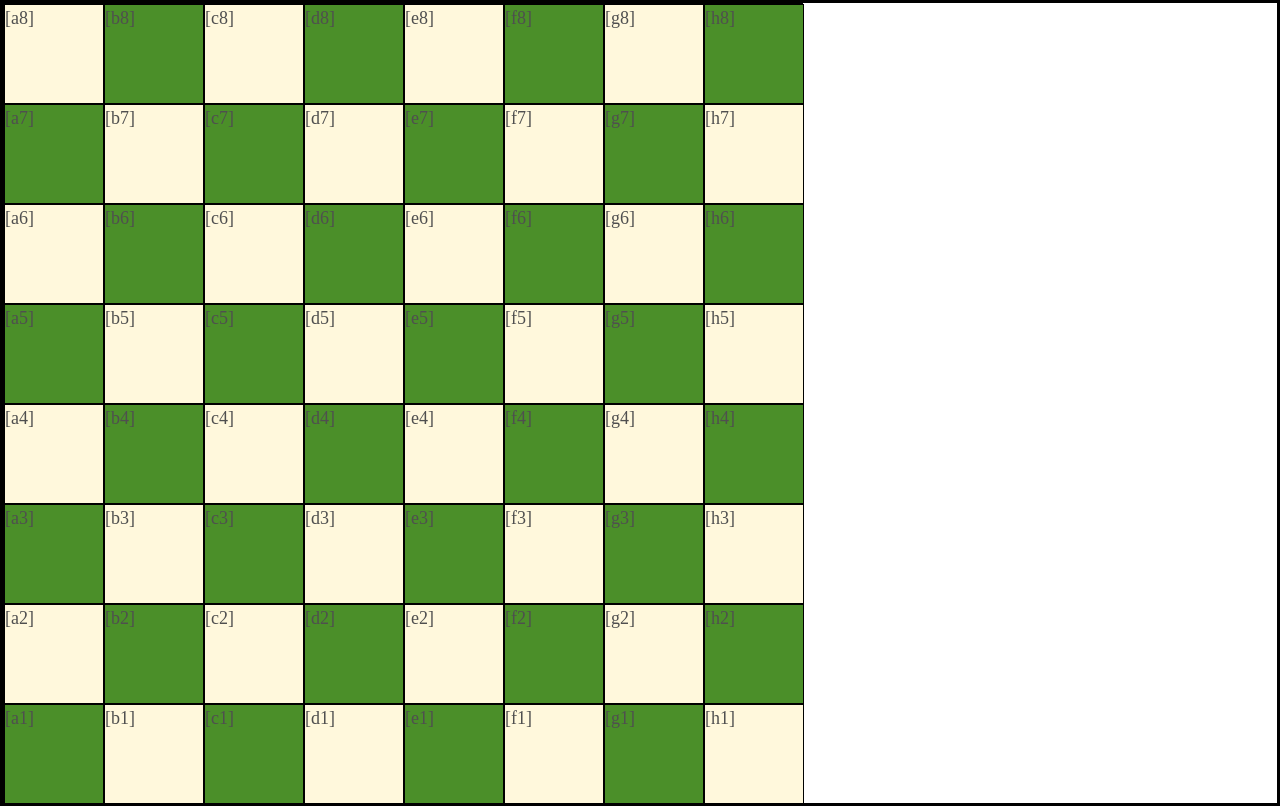
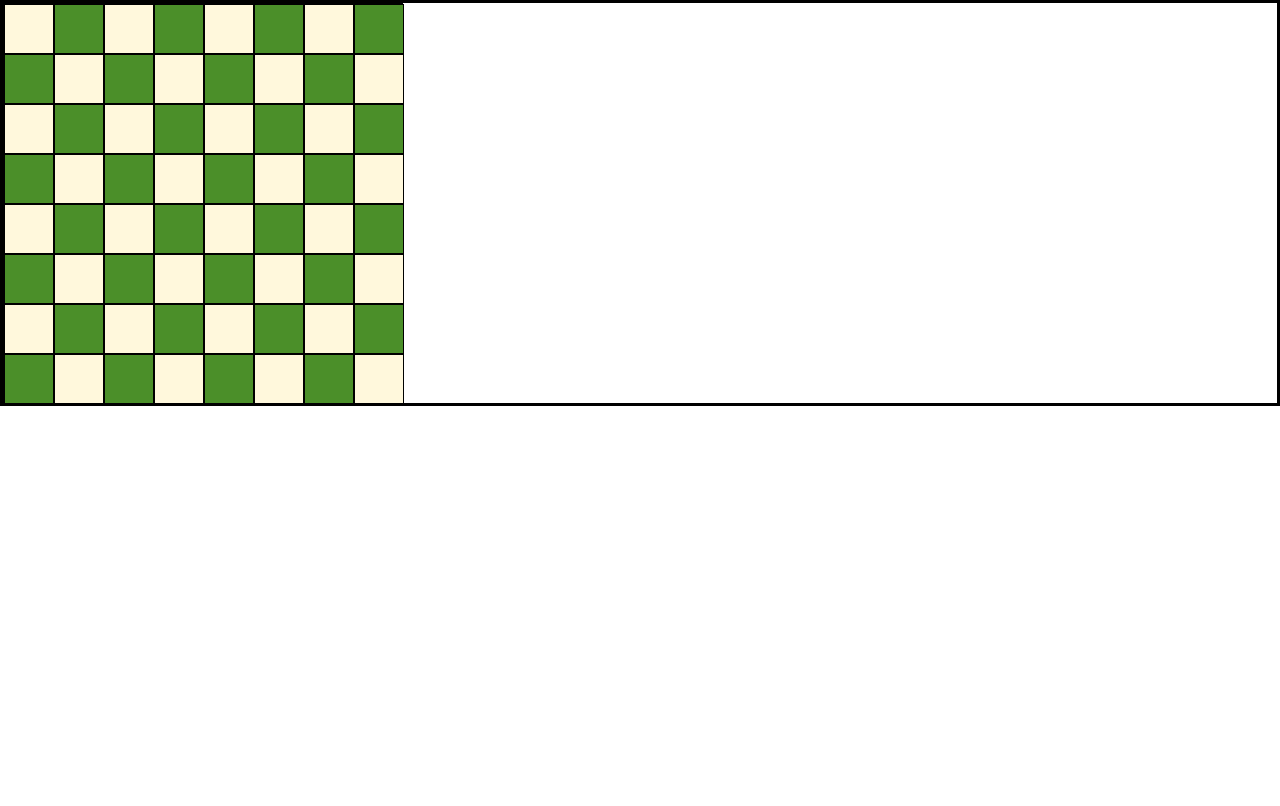
Before and after one commit to charlie-may86/my-react-app, a React (Create React App) app: page /gameChess in a window 1280 px wide. Built offline with nearby package versions, Linux system fonts and the light colour scheme.

Commit message:
new board set up

```diff
--- a/src/components/chessGame/components/BoardPartDu.js
+++ b/src/components/chessGame/components/BoardPartDu.js
@@ -1,4 +1,7 @@
-import React from "react";
+import React, { useContext } from "react";
+import SquareContext from "../context/SquareContext";
+import AnswerContext from "../context/AnswerContext";
+import squareClick from "../logic/SquareClick";
 
 const ChessBoard = () => {
   const horzAxis = ["a", "b", "c", "d", "e", "f", "g", "h"];
@@ -6,22 +9,38 @@ const ChessBoard = () => {
 
   let board = [];
 
+  const whichSquare = useContext(SquareContext);
+  const value = useContext(AnswerContext);
+
+  const handleClick = (e) => {
+
+    console.log(e.target.className);
+  };
+
   for (let j = vertAxis.length - 1; j >= 0; j--) {
     for (let i = 0; i < horzAxis.length; i++) {
       const num = j + i + 2;
 
       if (num % 2 === 0) {
         board.push(
-          <div className={`${horzAxis[i]}${vertAxis[j]} black-tile`} >
-            [{horzAxis[i]}
-            {vertAxis[j]}]
+          <div
+            className={`${horzAxis[i]}${vertAxis[j]} black-tile`}
+            onClick={handleClick}
+            key={`${horzAxis[i]}${vertAxis[j]}`}
+          >
+            {/* [{horzAxis[i]}
+            {vertAxis[j]}] */}
           </div>
         );
       } else {
         board.push(
-          <div className={`${horzAxis[i]}${vertAxis[j]} white-tile`}>
-            [{horzAxis[i]}
-            {vertAxis[j]}]
+          <div
+            className={`${horzAxis[i]}${vertAxis[j]} white-tile`}
+            onClick={handleClick}
+            key={`${horzAxis[i]}${vertAxis[j]}`}
+          >
+            {/* [{horzAxis[i]}
+            {vertAxis[j]}] */}
           </div>
         );
       }
--- a/src/styles.scss
+++ b/src/styles.scss
@@ -422,11 +422,11 @@ section {
 /*ChessBoard part du*/
 #chessboard {
   display: grid;
-  grid-template-columns: repeat(8, 100px);
-  grid-template-rows: repeat(8, 100px);
+  grid-template-columns: repeat(8, 50px);
+  grid-template-rows: repeat(8, 50px);
   background-color: #4b8f29;
-  width: 800px;
-  height: 800px;
+  width: 400px;
+  height: 400px;
 }
 
 .black-tile {
```
